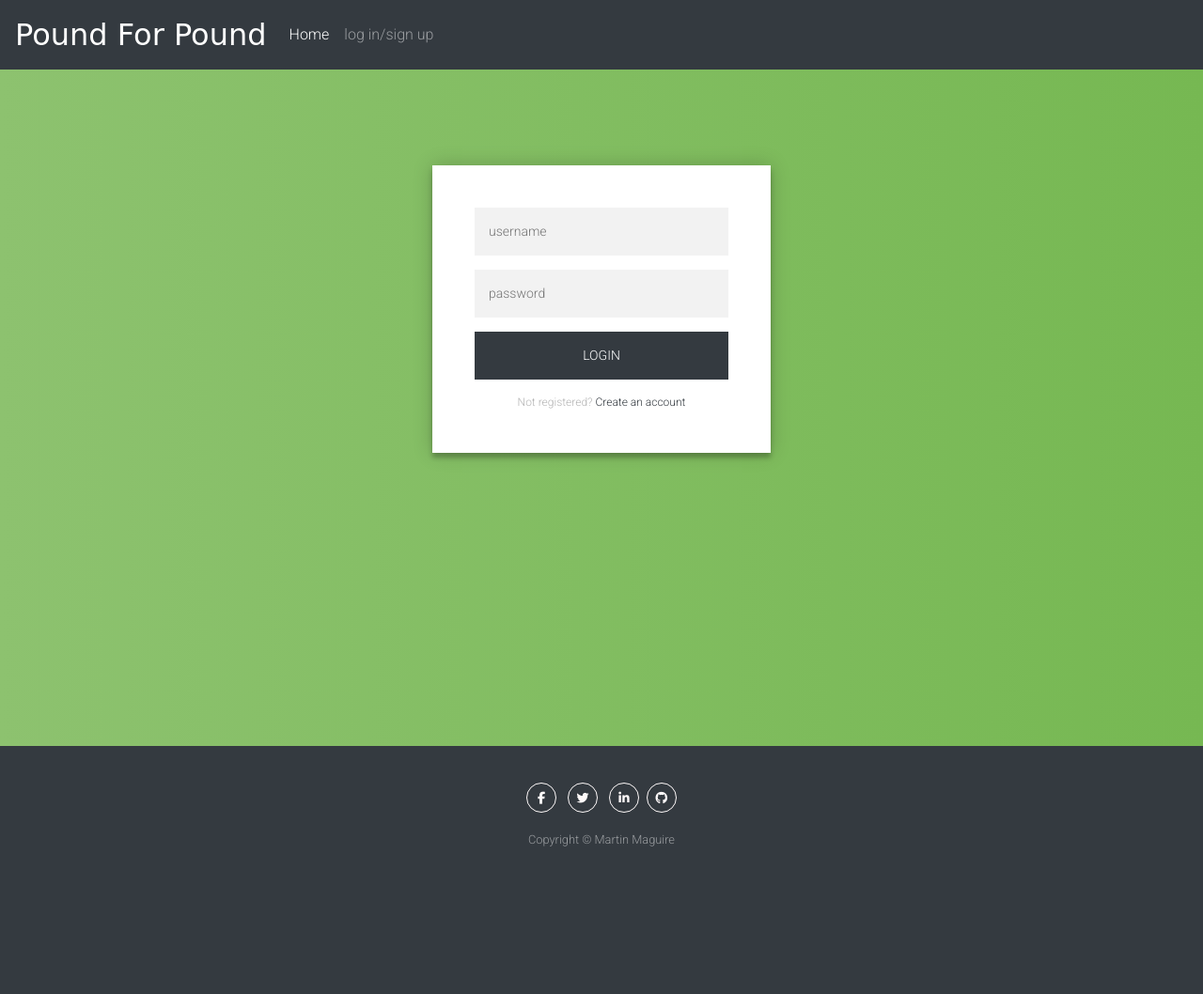
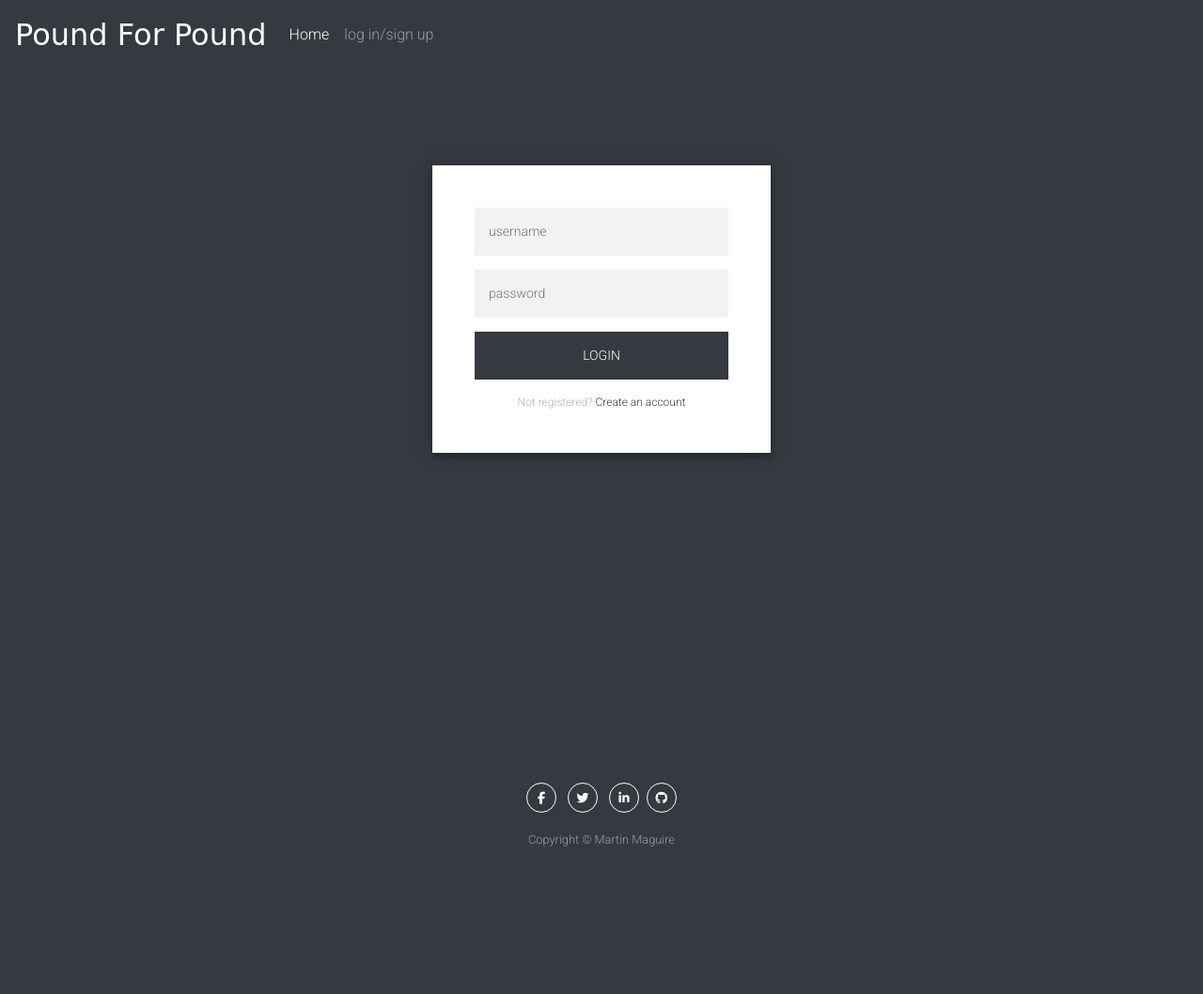
Before and after one commit to martinmaguire89/milestone-project-3, a Flask app: page /login in a window 1280 px wide. Shown: the whole page at 94% size. Run offline with Flask 2, Linux system fonts and the light colour scheme; some libraries are stand-ins or nearby versions; some web fonts are replaced.

Commit message:
make better

```diff
--- a/static/css/login.css
+++ b/static/css/login.css
@@ -97,10 +97,10 @@
 
 body {
   background: #343a40; /* fallback for old browsers */
-  background: -webkit-linear-gradient(right, #76b852, #8DC26F);
-  background: -moz-linear-gradient(right, #76b852, #8DC26F);
-  background: -o-linear-gradient(right, #76b852, #8DC26F);
-  background: linear-gradient(to left, #76b852, #8DC26F);
+  background: -webkit-linear-gradient(right, #343a40, #343a40);
+  background: -moz-linear-gradient(right, #343a40, #343a40);
+  background: -o-linear-gradient(right, #343a40, #343a40);
+  background: linear-gradient(to left, #343a40, #343a40);
   font-family: "Roboto", sans-serif;
   -webkit-font-smoothing: antialiased;
   -moz-osx-font-smoothing: grayscale;
--- a/static/css/style.css
+++ b/static/css/style.css
@@ -21,6 +21,8 @@
     margin-right: auto;
     margin-left: auto;
     padding: 15px;
+    margin-top: 24px;
+    margin-bottom: 30px;
 }
 
 social-links {
--- a/templates/editfighter.html
+++ b/templates/editfighter.html
@@ -18,6 +18,7 @@
                                 <input type="text" class="form-control" id="Second Name" name="second_name" placeholder="Second Name" value="{{category.second_name}}">
                             </div>
                         </div>
+                        <div class="form-group">
                             <div class="form-row col-md-6 fas">
                                 <label for="date-picker-example">D.O.B</label>
                                 <input placeholder="Selected date" type="text" id="date-picker" class="form-control datepicker" value="{{category.dob}}">
```
